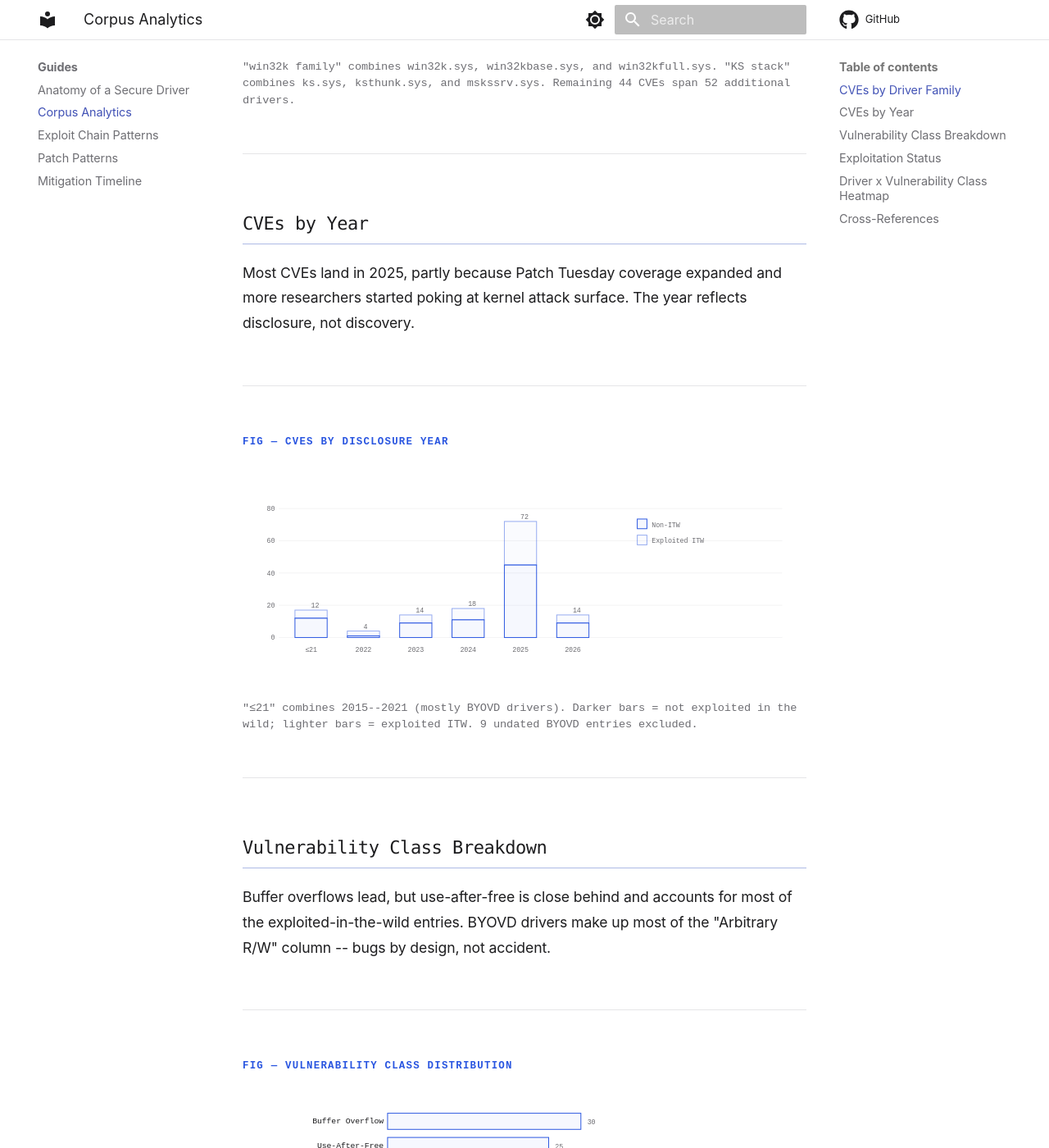
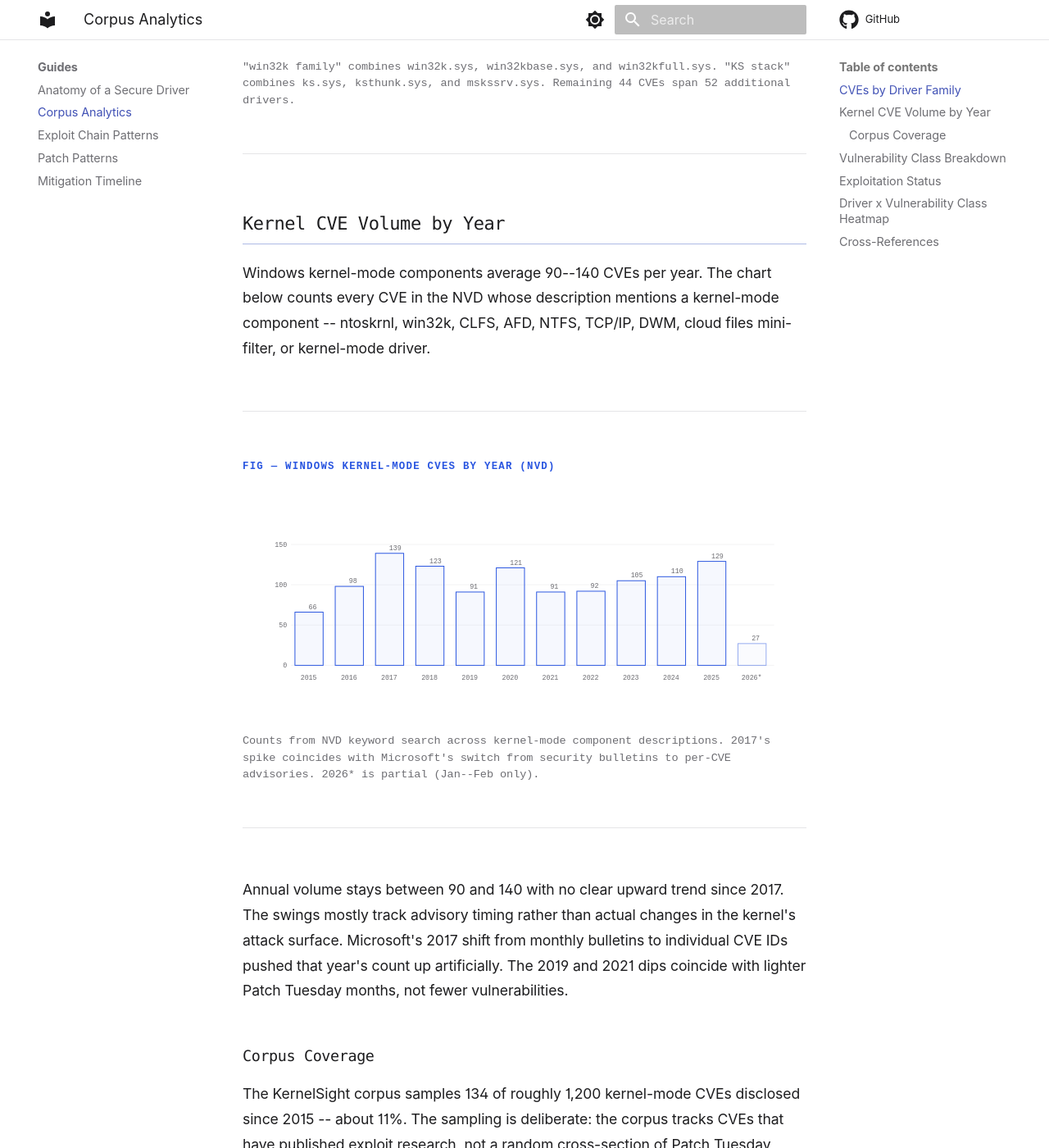
Before and after one commit to splintersfury/KernelSight, an MkDocs documentation site: the page built from docs/guides/corpus-analytics.md, in a window 1280 px wide and 1400 px high, scrolled down 946 px. Shown: the whole window at 82% size. Built offline with MkDocs 1.6.1 and Material for MkDocs 9.7.7, drawn with Linux system fonts in a browser that asks for light colours; comment, search, counter and statistics services are not loaded; some of the changed text lies outside the part shown.

Commit message:
Replace corpus-only year chart with NVD-sourced kernel CVE volume
The old "CVEs by Year" chart only showed KernelSight corpus entries,
which are heavily biased toward 2025. Replace with all Windows
kernel-mode CVEs per year from NVD (combined keyword search across
ntoskrnl, win32k, CLFS, AFD, NTFS, TCP/IP, DWM, etc.). Add a
corpus coverage table showing sampling rates per year.

Co-Authored-By: Claude Opus 4.6 <noreply@anthropic.com>

```diff
--- a/docs/guides/corpus-analytics.md
+++ b/docs/guides/corpus-analytics.md
@@ -53,66 +53,94 @@ The top 10 driver families account for roughly 75% of the corpus. Four families
   <p class="ks-figure-caption">"win32k family" combines win32k.sys, win32kbase.sys, and win32kfull.sys. "KS stack" combines ks.sys, ksthunk.sys, and mskssrv.sys. Remaining 44 CVEs span 52 additional drivers.</p>
 </div>
 
-## CVEs by Year
+## Kernel CVE Volume by Year
 
-Most CVEs land in 2025, partly because Patch Tuesday coverage expanded and more researchers started poking at kernel attack surface. The year reflects disclosure, not discovery.
+Windows kernel-mode components average 90--140 CVEs per year. The chart below counts every CVE in the NVD whose description mentions a kernel-mode component -- ntoskrnl, win32k, CLFS, AFD, NTFS, TCP/IP, DWM, cloud files mini-filter, or kernel-mode driver.
 
 <div class="ks-figure" markdown>
-  <span class="ks-figure-label">FIG — CVEs by Disclosure Year</span>
-  <svg viewBox="0 0 700 260" xmlns="http://www.w3.org/2000/svg" role="img" aria-label="Stacked bar chart showing CVE counts by year, split between ITW and non-ITW">
-    <!-- Y-axis labels -->
-    <text class="ks-annotation" x="40" y="210" text-anchor="end">0</text>
-    <line class="ks-line" x1="45" y1="207" x2="670" y2="207" opacity="0.15"/>
-    <text class="ks-annotation" x="40" y="170" text-anchor="end">20</text>
-    <line class="ks-line" x1="45" y1="167" x2="670" y2="167" opacity="0.15"/>
-    <text class="ks-annotation" x="40" y="130" text-anchor="end">40</text>
-    <line class="ks-line" x1="45" y1="127" x2="670" y2="127" opacity="0.15"/>
-    <text class="ks-annotation" x="40" y="90" text-anchor="end">60</text>
-    <line class="ks-line" x1="45" y1="87" x2="670" y2="87" opacity="0.15"/>
-    <text class="ks-annotation" x="40" y="50" text-anchor="end">80</text>
-    <line class="ks-line" x1="45" y1="47" x2="670" y2="47" opacity="0.15"/>
-    <!-- 2015-2021 (12 total, 5 ITW) -->
-    <rect class="ks-box" x="65" y="183" width="40" height="24" rx="0"/>
-    <rect class="ks-box" x="65" y="173" width="40" height="10" rx="0" opacity="0.5"/>
-    <text class="ks-annotation" x="85" y="170">12</text>
-    <text class="ks-annotation" x="85" y="225" text-anchor="middle">&#x2264;21</text>
-    <!-- 2022 (4 total, 3 ITW) -->
-    <rect class="ks-box" x="130" y="205" width="40" height="2" rx="0"/>
-    <rect class="ks-box" x="130" y="199" width="40" height="6" rx="0" opacity="0.5"/>
-    <text class="ks-annotation" x="150" y="196">4</text>
-    <text class="ks-annotation" x="150" y="225" text-anchor="middle">2022</text>
-    <!-- 2023 (14 total, 5 ITW) -->
-    <rect class="ks-box" x="195" y="189" width="40" height="18" rx="0"/>
-    <rect class="ks-box" x="195" y="179" width="40" height="10" rx="0" opacity="0.5"/>
-    <text class="ks-annotation" x="215" y="176">14</text>
-    <text class="ks-annotation" x="215" y="225" text-anchor="middle">2023</text>
-    <!-- 2024 (18 total, 7 ITW) -->
-    <rect class="ks-box" x="260" y="185" width="40" height="22" rx="0"/>
-    <rect class="ks-box" x="260" y="171" width="40" height="14" rx="0" opacity="0.5"/>
-    <text class="ks-annotation" x="280" y="168">18</text>
-    <text class="ks-annotation" x="280" y="225" text-anchor="middle">2024</text>
-    <!-- 2025 (72 total, 27 ITW) -->
-    <rect class="ks-box" x="325" y="117" width="40" height="90" rx="0"/>
-    <rect class="ks-box" x="325" y="63" width="40" height="54" rx="0" opacity="0.5"/>
-    <text class="ks-annotation" x="345" y="60">72</text>
-    <text class="ks-annotation" x="345" y="225" text-anchor="middle">2025</text>
-    <!-- 2026 (14 total, 5 ITW) -->
-    <rect class="ks-box" x="390" y="189" width="40" height="18" rx="0"/>
-    <rect class="ks-box" x="390" y="179" width="40" height="10" rx="0" opacity="0.5"/>
-    <text class="ks-annotation" x="410" y="176">14</text>
-    <text class="ks-annotation" x="410" y="225" text-anchor="middle">2026</text>
-    <!-- Legend -->
-    <rect class="ks-box" x="490" y="60" width="12" height="12" rx="0"/>
-    <text class="ks-annotation" x="508" y="70">Non-ITW</text>
-    <rect class="ks-box" x="490" y="80" width="12" height="12" rx="0" opacity="0.5"/>
-    <text class="ks-annotation" x="508" y="90">Exploited ITW</text>
+  <span class="ks-figure-label">FIG — Windows Kernel-Mode CVEs by Year (NVD)</span>
+  <svg viewBox="0 0 700 270" xmlns="http://www.w3.org/2000/svg" role="img" aria-label="Bar chart showing Windows kernel-mode CVE counts from NVD by year, 2015 to 2026">
+    <!-- Y-axis -->
+    <text class="ks-annotation" x="55" y="213" text-anchor="end">0</text>
+    <line class="ks-line" x1="60" y1="210" x2="660" y2="210" opacity="0.15"/>
+    <text class="ks-annotation" x="55" y="163" text-anchor="end">50</text>
+    <line class="ks-line" x1="60" y1="160" x2="660" y2="160" opacity="0.15"/>
+    <text class="ks-annotation" x="55" y="113" text-anchor="end">100</text>
+    <line class="ks-line" x1="60" y1="110" x2="660" y2="110" opacity="0.15"/>
+    <text class="ks-annotation" x="55" y="63" text-anchor="end">150</text>
+    <line class="ks-line" x1="60" y1="60" x2="660" y2="60" opacity="0.15"/>
+    <!-- 2015 -->
+    <rect class="ks-box" x="65" y="144" width="35" height="66" rx="0"/>
+    <text class="ks-annotation" x="82" y="140">66</text>
+    <text class="ks-annotation" x="82" y="228" text-anchor="middle">2015</text>
+    <!-- 2016 -->
+    <rect class="ks-box" x="115" y="112" width="35" height="98" rx="0"/>
+    <text class="ks-annotation" x="132" y="108">98</text>
+    <text class="ks-annotation" x="132" y="228" text-anchor="middle">2016</text>
+    <!-- 2017 -->
+    <rect class="ks-box" x="165" y="71" width="35" height="139" rx="0"/>
+    <text class="ks-annotation" x="182" y="67">139</text>
+    <text class="ks-annotation" x="182" y="228" text-anchor="middle">2017</text>
+    <!-- 2018 -->
+    <rect class="ks-box" x="215" y="87" width="35" height="123" rx="0"/>
+    <text class="ks-annotation" x="232" y="83">123</text>
+    <text class="ks-annotation" x="232" y="228" text-anchor="middle">2018</text>
+    <!-- 2019 -->
+    <rect class="ks-box" x="265" y="119" width="35" height="91" rx="0"/>
+    <text class="ks-annotation" x="282" y="115">91</text>
+    <text class="ks-annotation" x="282" y="228" text-anchor="middle">2019</text>
+    <!-- 2020 -->
+    <rect class="ks-box" x="315" y="89" width="35" height="121" rx="0"/>
+    <text class="ks-annotation" x="332" y="85">121</text>
+    <text class="ks-annotation" x="332" y="228" text-anchor="middle">2020</text>
+    <!-- 2021 -->
+    <rect class="ks-box" x="365" y="119" width="35" height="91" rx="0"/>
+    <text class="ks-annotation" x="382" y="115">91</text>
+    <text class="ks-annotation" x="382" y="228" text-anchor="middle">2021</text>
+    <!-- 2022 -->
+    <rect class="ks-box" x="415" y="118" width="35" height="92" rx="0"/>
+    <text class="ks-annotation" x="432" y="114">92</text>
+    <text class="ks-annotation" x="432" y="228" text-anchor="middle">2022</text>
+    <!-- 2023 -->
+    <rect class="ks-box" x="465" y="105" width="35" height="105" rx="0"/>
+    <text class="ks-annotation" x="482" y="101">105</text>
+    <text class="ks-annotation" x="482" y="228" text-anchor="middle">2023</text>
+    <!-- 2024 -->
+    <rect class="ks-box" x="515" y="100" width="35" height="110" rx="0"/>
+    <text class="ks-annotation" x="532" y="96">110</text>
+    <text class="ks-annotation" x="532" y="228" text-anchor="middle">2024</text>
+    <!-- 2025 -->
+    <rect class="ks-box" x="565" y="81" width="35" height="129" rx="0"/>
+    <text class="ks-annotation" x="582" y="77">129</text>
+    <text class="ks-annotation" x="582" y="228" text-anchor="middle">2025</text>
+    <!-- 2026 (partial) -->
+    <rect class="ks-box" x="615" y="183" width="35" height="27" rx="0" opacity="0.5"/>
+    <text class="ks-annotation" x="632" y="179">27</text>
+    <text class="ks-annotation" x="632" y="228" text-anchor="middle">2026*</text>
   </svg>
-  <p class="ks-figure-caption">"&#x2264;21" combines 2015--2021 (mostly BYOVD drivers). Darker bars = not exploited in the wild; lighter bars = exploited ITW. 9 undated BYOVD entries excluded.</p>
+  <p class="ks-figure-caption">Counts from NVD keyword search across kernel-mode component descriptions. 2017's spike coincides with Microsoft's switch from security bulletins to per-CVE advisories. 2026* is partial (Jan--Feb only).</p>
 </div>
+
+Annual volume stays between 90 and 140 with no clear upward trend since 2017. The swings mostly track advisory timing rather than actual changes in the kernel's attack surface. Microsoft's 2017 shift from monthly bulletins to individual CVE IDs pushed that year's count up artificially. The 2019 and 2021 dips coincide with lighter Patch Tuesday months, not fewer vulnerabilities.
+
+### Corpus Coverage
+
+The KernelSight corpus samples 134 of roughly 1,200 kernel-mode CVEs disclosed since 2015 -- about 11%. The sampling is deliberate: the corpus tracks CVEs that have published exploit research, not a random cross-section of Patch Tuesday fixes.
+
+| Period | NVD Total | Corpus | Coverage |
+|--------|-----------|--------|----------|
+| 2015--2021 | 689 | 12 | 1.7% |
+| 2022 | 92 | 4 | 4.3% |
+| 2023 | 105 | 14 | 13.3% |
+| 2024 | 110 | 18 | 16.4% |
+| 2025 | 129 | 72 | 55.8% |
+| 2026 (partial) | 27 | 14 | 51.9% |
+
+Coverage concentrates on 2025--2026 because those years have the most public exploit writeups. Most pre-2022 entries are BYOVD drivers where the vulnerability existed years before formal CVE assignment.
 
 ## Vulnerability Class Breakdown
 
-Buffer overflows lead, but use-after-free is close behind and accounts for most of the exploited-in-the-wild entries. BYOVD drivers make up most of the "Arbitrary R/W" column -- bugs by design, not accident.
+Buffer overflows are most common, followed closely by use-after-free, which dominates the exploited-in-the-wild cases. BYOVD drivers account for most "Arbitrary R/W" entries -- intentional design choices rather than bugs.
 
 <div class="ks-figure" markdown>
   <span class="ks-figure-label">FIG — Vulnerability Class Distribution</span>
```
